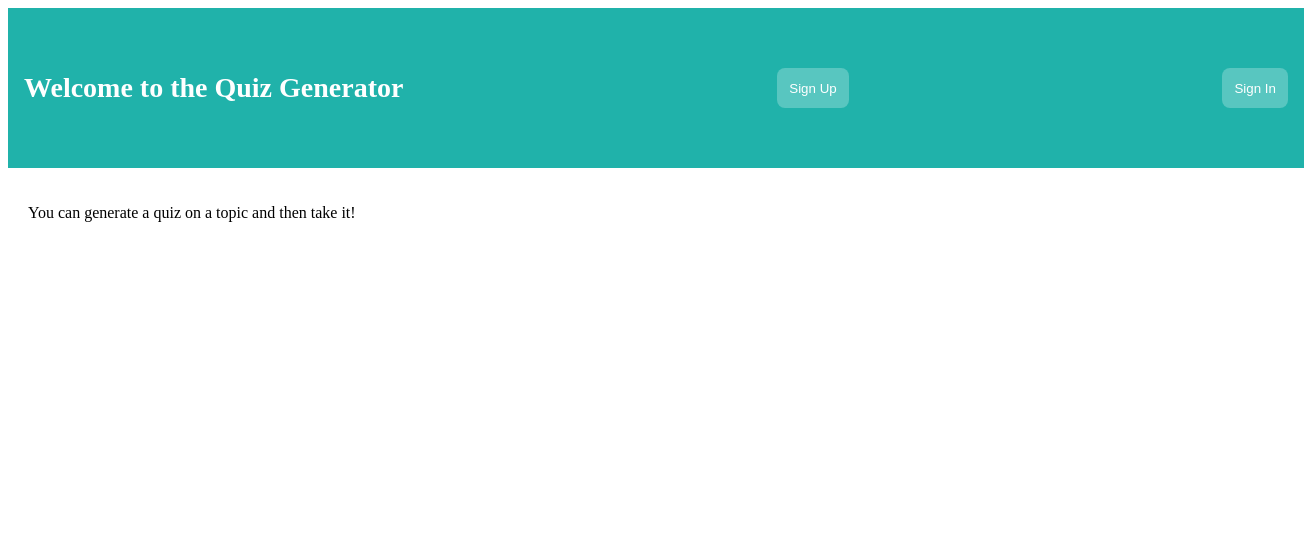
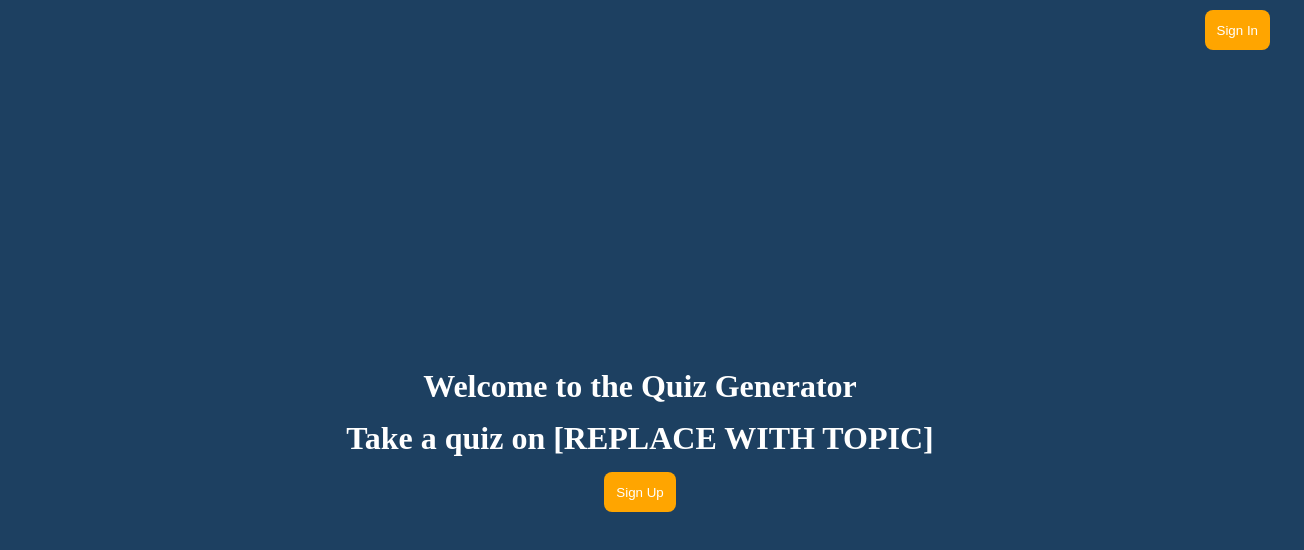
Before and after one commit to FS-Apprenticeship/quiz-generator, a Vue app: page / in a window 1280 px wide. Shown: the top 550 px of the page, 1304 px wide, since content can reach past the window. Built offline with nearby package versions, Linux system fonts and the light colour scheme; no server answers.

Commit message:
Update the look on the home page and auth pages

```diff
--- a/src/App.vue
+++ b/src/App.vue
@@ -4,4 +4,20 @@
   <router-view />
 </template>
 
-<style scoped></style>
+<style>
+body,
+html,
+#app {
+  height: 100vh;
+  max-height: 100vh;
+  width: 100%;
+}
+
+* {
+  box-sizing: border-box;
+  margin: 0;
+  padding: 0;
+  background-color: rgb(29, 64, 97);
+  color: white;
+}
+</style>
--- a/src/components/HomePage.vue
+++ b/src/components/HomePage.vue
@@ -6,57 +6,47 @@ const router = useRouter()
 
 <template>
   <header>
-    <h1>Welcome to the Quiz Generator</h1>
-    <button class="rounded" @click="router.push('/sign-up')">Sign Up</button>
     <button class="rounded" @click="router.push('/sign-in')">Sign In</button>
   </header>
   <main>
-    <p>You can generate a quiz on a topic and then take it!</p>
+    <h1>Welcome to the Quiz Generator</h1>
+    <h1>Take a quiz on [REPLACE WITH TOPIC]</h1>
+    <button class="rounded" @click="router.push('/sign-up')">Sign Up</button>
   </main>
 </template>
 
 <style scoped>
 header {
-  height: 20vh;
+  height: 10%;
+  padding: 10px 10px 0 0;
   width: 100%;
   display: flex;
-  align-items: center;
-  justify-content: space-between;
-  padding: 0 16px;
-  background-color: lightseagreen;
-  color: white;
+  justify-content: right;
 }
-header h1 {
-  margin: 0;
-  font-size: 1.75rem;
-}
+
 button.rounded {
   height: 40px;
   border-radius: 8px;
   border: none;
   padding: 0 12px;
-  background: rgba(255, 255, 255, 0.25);
   color: white;
+  background-color: orange;
   cursor: pointer;
 }
+
 button.rounded:hover {
-  background: rgba(255, 255, 255, 0.4);
+  background: darkorange;
 }
+
 main {
-  padding: 20px;
+  height: 90%;
+  display: flex;
+  flex-direction: column;
+  justify-content: center;
+  align-items: center;
 }
-@media (max-width: 600px) {
-  header {
-    flex-direction: column;
-    height: auto;
-    padding: 12px 0;
-  }
-  header h1 {
-    font-size: 1.25rem;
-  }
-  .rounded {
-    width: auto;
-    height: 36px;
-  }
+
+h1 {
+  margin-bottom: 15px;
 }
 </style>
--- a/src/components/auth/SignIn.vue
+++ b/src/components/auth/SignIn.vue
@@ -33,23 +33,27 @@ if (user.user !== undefined) {
 </script>
 
 <template>
-  <header>Sign In!</header>
-  <button @click="router.back()">&lt;</button>
+  <header>
+    <button class="return" @click="router.back()"><h1>&lt;</h1></button>
+    <h1 class="title">Sign In!</h1>
+  </header>
   <form @submit.prevent="submit">
-    <label for="email-address">Email:</label
-    ><input id="email-address" type="email" v-model="emailAddress" />
+    <label for="email-address">Email:</label>
+    <input id="email-address" type="email" v-model="emailAddress" />
     <p v-if="!validEmail">Make sure email is valid!</p>
     <br />
-    <label for="password-main">Password:</label
-    ><input id="password-main" :type="passwordInput" v-model="password" />
+    <label for="password-main">Password:</label>
+    <input id="password-main" :type="passwordInput" v-model="password" />
     <br />
-    <label for="view-password">View Password</label>
+    <div>
+      <label for="view-password">View Password: </label>
       <input
         id="view-password"
         @click="passwordVisible = !passwordVisible"
         type="checkbox"
         :value="passwordVisible"
       />
+    </div>
     <br />
     <button type="submit" :disabled="!validEmail">Sign In</button>
   </form>
@@ -57,50 +61,66 @@ if (user.user !== undefined) {
 
 <style scoped>
 header {
-  background: lightseagreen;
   height: 60px;
   display: flex;
   align-items: center;
-  padding: 0 16px;
-  color: white;
 }
+
 header h1 {
   margin: 0;
+  background-color: inherit;
 }
+
+.title {
+  margin-left: auto;
+  margin-right: auto;
+}
+
 form {
   display: flex;
   flex-direction: column;
   gap: 8px;
   max-width: 420px;
-  margin: 20px auto;
+  margin: calc(25% - 100px) auto 0 auto;
   padding: 16px;
   border-radius: 8px;
-  background: #fff;
-  box-shadow: 0 2px 8px rgba(0, 0, 0, 0.08);
+  border: white 1px solid;
 }
+
 label {
   font-weight: bold;
 }
+
 input {
   padding: 8px;
   border: 1px solid #ddd;
   border-radius: 6px;
 }
+
 button[type='submit'] {
   align-self: flex-start;
   padding: 8px 12px;
   border-radius: 6px;
   border: none;
-  background: #2e7d32;
+  background-color: orange;
   color: white;
   cursor: pointer;
 }
+
 button[disabled] {
   opacity: 0.5;
   cursor: not-allowed;
 }
+
 p {
   color: #d32f2f;
   margin: 0;
 }
+
+.return {
+  width: 60px;
+  height: 60px;
+  border: none;
+  background-color: orange;
+}
 </style>
--- a/src/components/auth/SignUp.vue
+++ b/src/components/auth/SignUp.vue
@@ -34,8 +34,8 @@ async function submit() {
 
 <template>
   <header>
-    <button class="back" @click="router.back()">&lt;</button>
-    <h1>Sign Up!</h1>
+    <button class="return" @click="router.back()"><h1>&lt;</h1></button>
+    <h1 class="title">Sign In!</h1>
   </header>
   <form @submit.prevent="submit">
     <label for="email-address">Email:</label
@@ -48,13 +48,15 @@ async function submit() {
     <label for="password-confirm">Confirm Password:</label
     ><input id="password-confirm" :type="passwordInput" v-model="confirmedPassword" />
     <br />
-    <label for="view-password">View Password</label>
+    <div>
+      <label for="view-password">View Password: </label>
       <input
         id="view-password"
         @click="passwordVisible = !passwordVisible"
         type="checkbox"
         :value="passwordVisible"
       />
+    </div>
     <p v-if="password !== confirmedPassword">Passwords don't match</p>
     <br />
     <button type="submit" :disabled="!validEmail || password !== confirmedPassword">Sign Up</button>
@@ -67,55 +69,65 @@ header {
   height: 60px;
   display: flex;
   align-items: center;
-  padding: 0 16px;
-  background: lightseagreen;
-  color: white;
 }
-header .back {
-  height: 40px;
-  width: 40px;
-  border-radius: 8px;
-  border: none;
-  background: rgba(255, 255, 255, 0.2);
-  color: white;
-  font-size: 1.2rem;
-}
+
 header h1 {
   margin: 0;
-  flex: 1;
-  font-size: 1.25rem;
-  text-align: center;
+  background-color: inherit;
 }
+
+.title {
+  margin-left: auto;
+  margin-right: auto;
+}
+
 form {
   display: flex;
   flex-direction: column;
   gap: 8px;
   max-width: 420px;
-  margin: 20px auto;
   padding: 16px;
   border-radius: 8px;
-  background: #fff;
-  box-shadow: 0 2px 8px rgba(0, 0, 0, 0.08);
+  border: white 1px solid;
+  margin-left: auto;
+  margin-right: auto;
+  margin-top: calc(25% - 100px);
 }
+
 label {
   font-weight: bold;
 }
+
 input {
   padding: 8px;
   border: 1px solid #ddd;
   border-radius: 6px;
 }
+
 button[type='submit'] {
   align-self: flex-start;
   padding: 8px 12px;
   border-radius: 6px;
   border: none;
-  background: #2e7d32;
+  background-color: orange;
   color: white;
   cursor: pointer;
 }
+
+button[disabled] {
+  opacity: 0.5;
+  cursor: not-allowed;
+}
+
 p {
   color: #d32f2f;
   margin: 0;
 }
+
+.return {
+  width: 60px;
+  height: 60px;
+  border: none;
+  background-color: orange;
+}
 </style>
```
Lines whose indentation alone changed are shown as unchanged.
